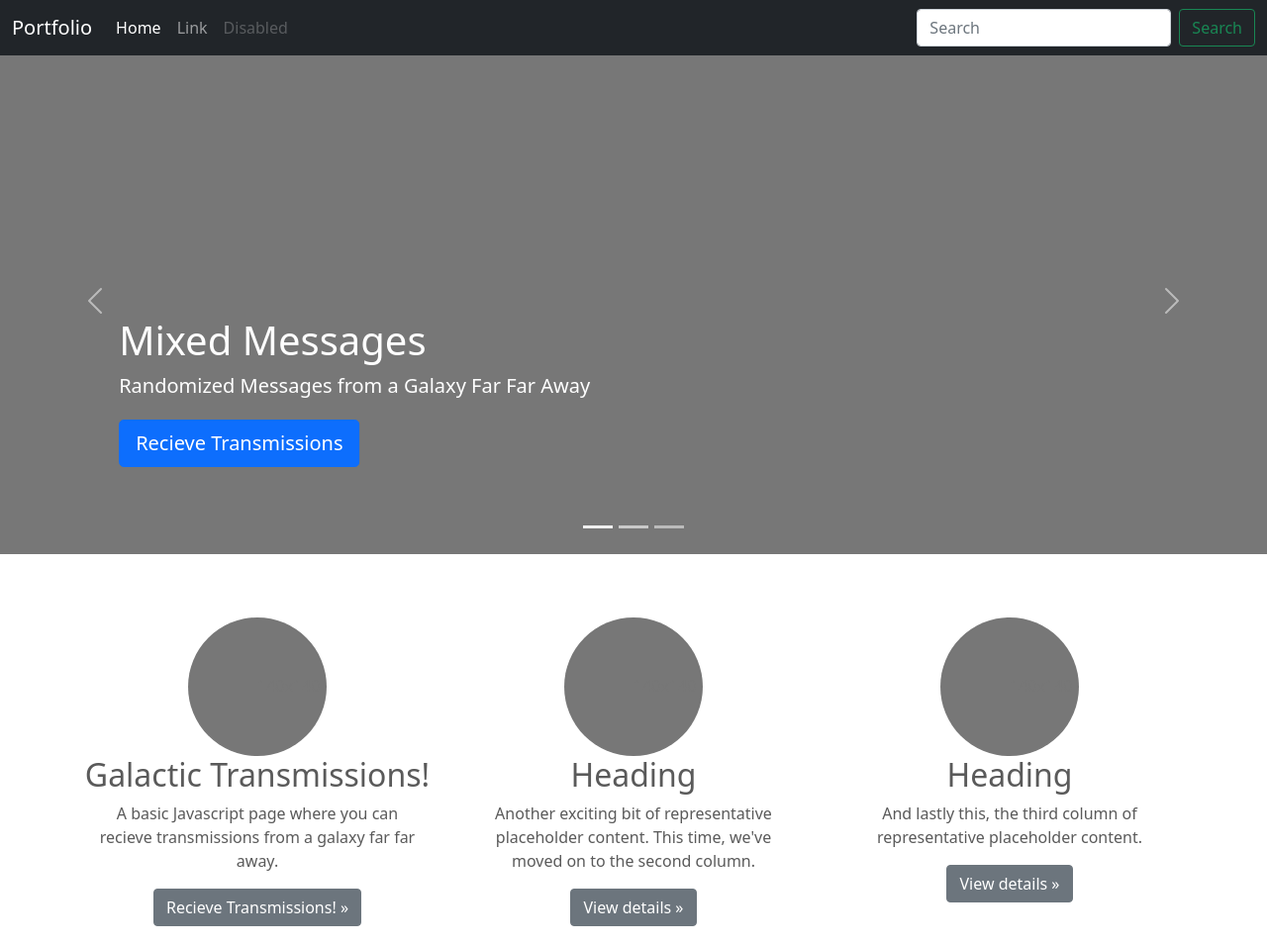
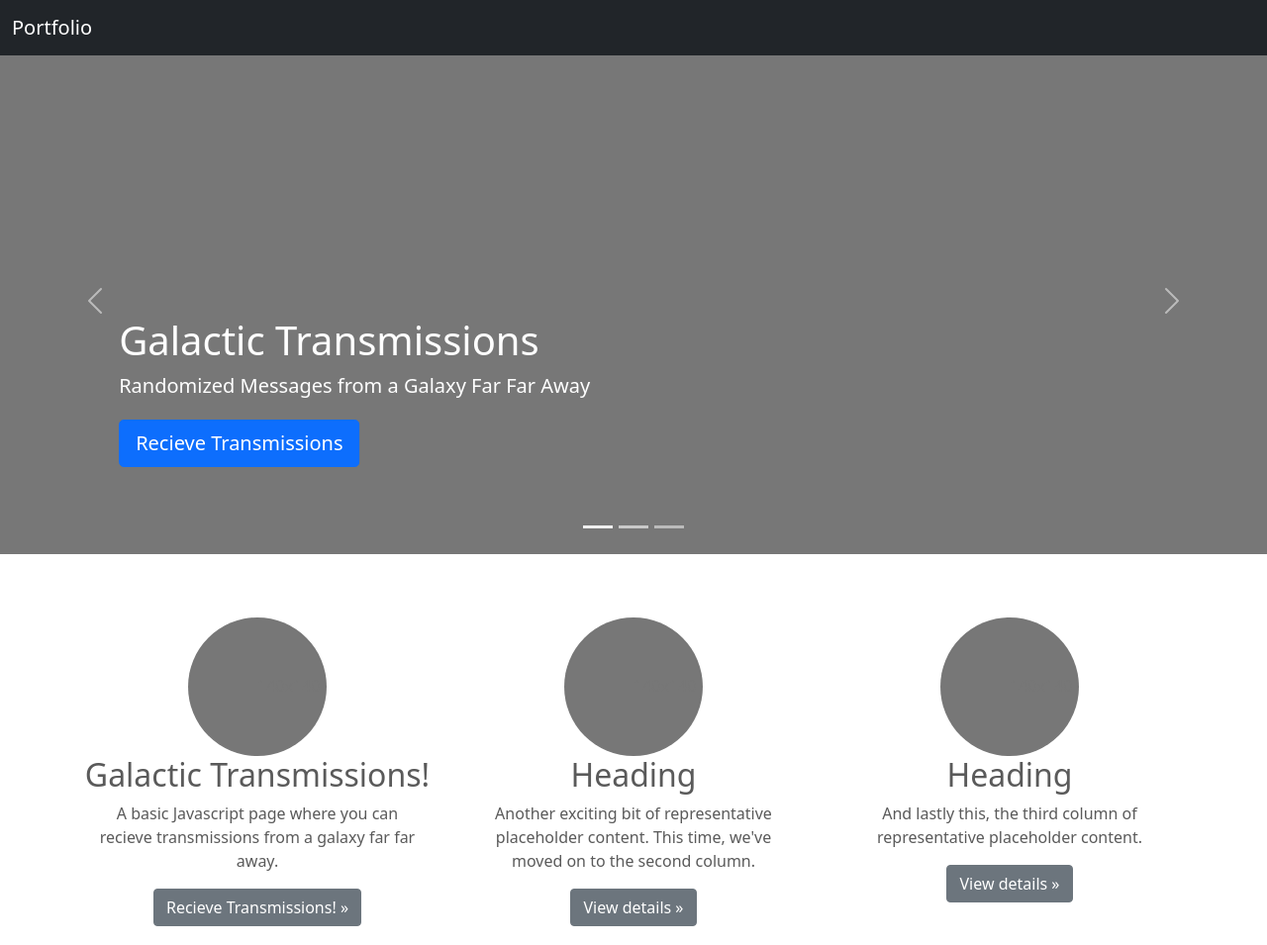
Before and after one commit to Nathaniel-Dominguez/portfolio-page, a plain HTML site: page index.html in a window 1280 px wide. Shown: the top 955 px of the page at 99% size. Drawn offline with nearby package versions, Linux system fonts and the light colour scheme.

Commit message:
updated some styling and the nav bar

```diff
--- a/index.html
+++ b/index.html
@@ -31,20 +31,10 @@
     </button>
     <div class="collapse navbar-collapse" id="navbarCollapse">
       <ul class="navbar-nav me-auto mb-2 mb-md-0">
-        <li class="nav-item">
+<!--         <li class="nav-item">
           <a class="nav-link active" aria-current="page" href="#">Home</a>
-        </li>
-        <li class="nav-item">
-          <a class="nav-link" href="#">Link</a>
-        </li>
-        <li class="nav-item">
-          <a class="nav-link disabled">Disabled</a>
-        </li>
+        </li> -->
       </ul>
-      <form class="d-flex">
-        <input class="form-control me-2" type="search" placeholder="Search" aria-label="Search">
-        <button class="btn btn-outline-success" type="submit">Search</button>
-      </form>
     </div>
   </div>
   </nav>
@@ -62,7 +52,7 @@
 
         <div class="container">
           <div class="carousel-caption text-start">
-            <h1>Mixed Messages</h1>
+            <h1>Galactic Transmissions</h1>
             <p>Randomized Messages from a Galaxy Far Far Away</p>
             <p><a class="btn btn-lg btn-primary" href="https://nathaniel-dominguez.github.io/mixed-messages">Recieve Transmissions</a></p>
           </div>
```
Also changed, not shown: styles/style.scss (added).
